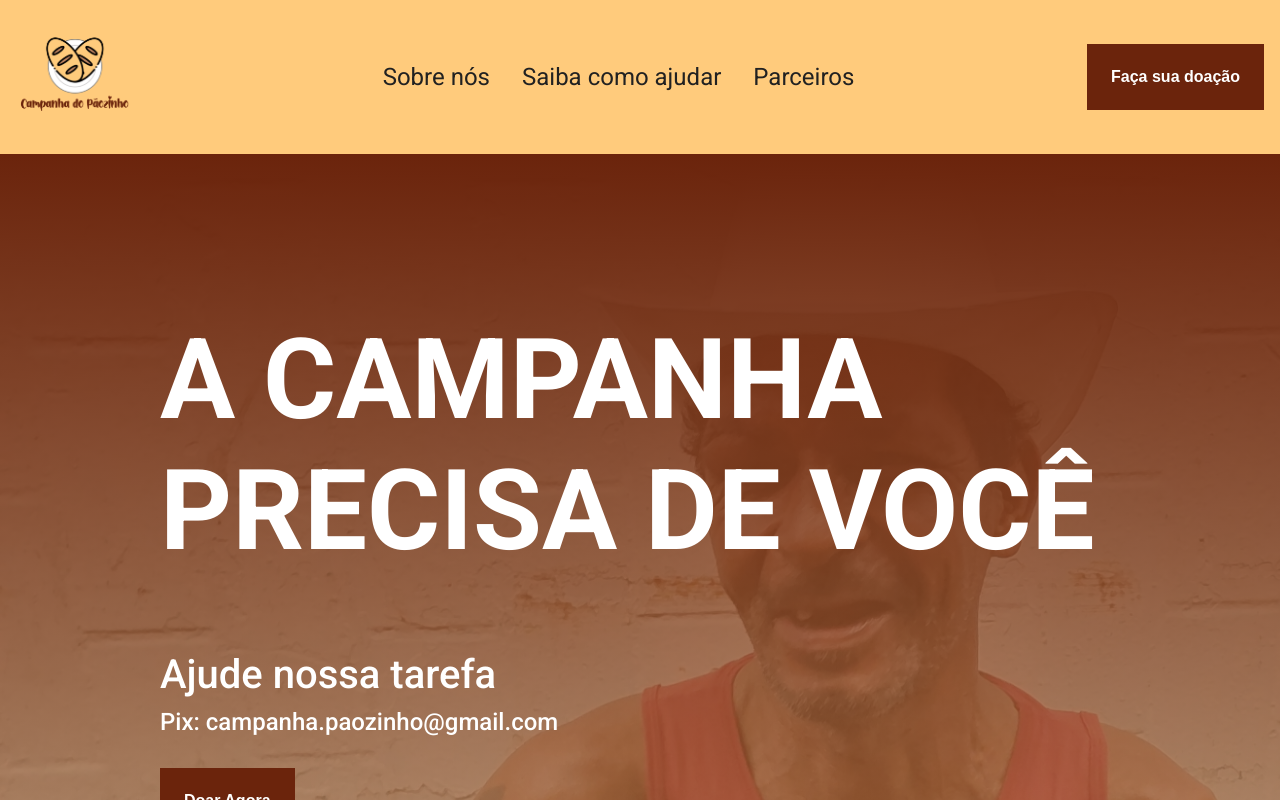
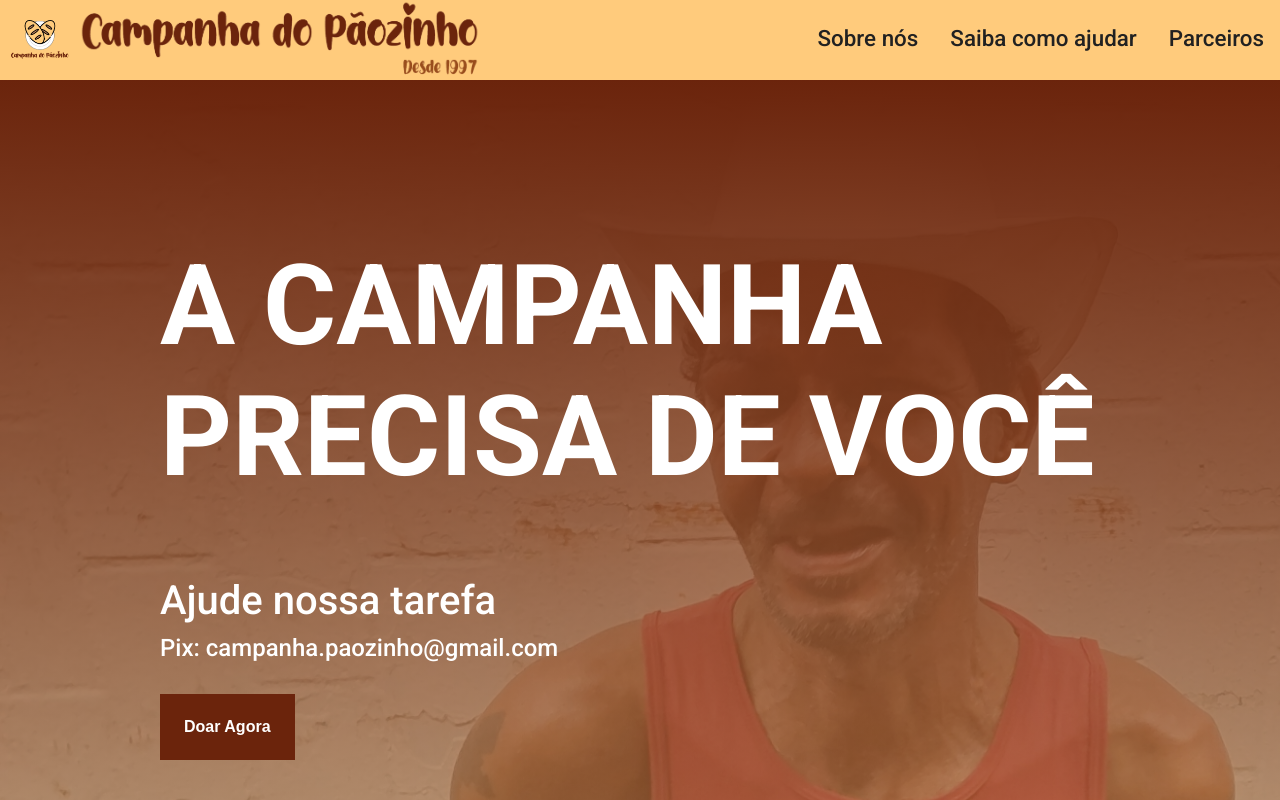
Before and after one commit to Thiagoslds/projeto-campanha, a React (Vite) app in the folder projeto-campanha/: page / in a window 1280 px wide. Shown: the top 800 px of the page. Built offline with nearby package versions, Linux system fonts and the light colour scheme.

Commit message:
7#-Melhoria-visual

```diff
--- a/projeto-campanha/src/components/Banner.jsx
+++ b/projeto-campanha/src/components/Banner.jsx
@@ -1,11 +1,21 @@
+import { useRef } from "react";
+import ModalDoacao from "./ModalDoacao";
+
 export default function Banner() {
+    const dialogModal = useRef();
+
+    function handleClick() {
+        dialogModal.current.showModal();
+    }
+
     return (
         <>
+            <ModalDoacao ref={dialogModal} valuePix={0} />
             <div id="banner">
                 <h1>A CAMPANHA PRECISA DE VOCÊ</h1>
                 <h3>Ajude nossa tarefa</h3>
                 <h4>Pix: campanha.paozinho@gmail.com</h4>
-                <button className="button-red">Doar Agora</button>
+                <button onClick={handleClick} className="button-red">Doar Agora</button>
             </div>
         </>
     );
--- a/projeto-campanha/src/components/Header.jsx
+++ b/projeto-campanha/src/components/Header.jsx
@@ -1,28 +1,28 @@
 import logoCampanha from '../assets/logo-campanha.png'
+import letraCampanha from '../assets/letra-campanha.png'
 
 export default function Header() {
     return (
         <>
             <div id="header">
-                <div className="header-logo">
+                <div className="header-image">
                     <a href="/">
-                        <img src={logoCampanha} alt="Logo da Campanha do Pãozinho"></img>
+                        <img className="header-image-logo" src={logoCampanha} alt="Logo da Campanha do Pãozinho"></img>
+                        <img className="header-image-letter" src={letraCampanha} alt="Letra da Campanha do Pãozinho"></img>
                     </a>
                 </div>
+
                 <nav className="header-menu">
                     <a href="/">
-                        <p>Sobre nós</p>
+                        Sobre nós
                     </a>
                     <a href="/">
-                        <p>Saiba como ajudar</p>
+                        Saiba como ajudar
                     </a>
                     <a href="/">
-                        <p>Parceiros</p>
+                        Parceiros
                     </a>
                 </nav>
-                <div className="header-button">
-                    <button className="button-red">Faça sua doação</button>
-                </div>
             </div>
         </>
     );
--- a/projeto-campanha/src/components/ModalDoacao.jsx
+++ b/projeto-campanha/src/components/ModalDoacao.jsx
@@ -3,6 +3,7 @@ import pix20 from "../assets/pix-20.jpeg";
 import pix50 from "../assets/pix-50.jpeg";
 import pix100 from "../assets/pix-100.jpeg";
 import pix200 from "../assets/pix-200.jpeg";
+import pix0 from "../assets/pix-0.jpeg";
 
 
 const modalDoacao = forwardRef(
@@ -28,6 +29,8 @@ const modalDoacao = forwardRef(
                 linePixPaste = "00020126490014br.gov.bcb.pix0127campanha.paozinho@gmail.com5204000053039865406200.005802BR5925Vanessa Souza Lopes Silve6009Sao Paulo62070503***63042ED2";
                 break;
             default:
+                valuePixDefault = pix0;
+                linePixPaste = "00020126490014br.gov.bcb.pix0127campanha.paozinho@gmail.com5204000053039865802BR5925Vanessa Souza Lopes Silve6009Sao Paulo62070503***63046017";
                 break;
         }
 
@@ -41,7 +44,7 @@ const modalDoacao = forwardRef(
                 <p>É só apontar a câmera do seu celular para ler o QR Code!</p>
                 <img src={valuePixDefault} alt="QR-Code de pix" />
                 <p>Ou, se preferir, clique e copie a chave PIX abaixo:</p>
-                <p class="modal-doacao-line" onClick={() => { copyText(linePixPaste) }}>{linePixPaste}</p>
+                <p className="modal-doacao-line" onClick={() => { copyText(linePixPaste) }}>{linePixPaste}</p>
                 <form method="dialog">
                     <button className="button-red">Fechar</button>
                 </form>
--- a/projeto-campanha/src/index.css
+++ b/projeto-campanha/src/index.css
@@ -22,30 +22,34 @@ body {
   background-color: #FFCB7C;
   display: flex;
   justify-content: space-between;
+  height: 5rem;
 }
 
 .header-menu {
   display: flex;
   align-items: center;
-  font-size: 1.5rem;
+  font-size: 1.4rem;
+  font-weight: 500;
 }
 
 .header-menu a {
   margin: 1rem;
   text-decoration: none;
   color: #212121;
+  height: 30px;
 }
 
-.header-logo img {
-  width: 150px;
+.header-menu a:hover {
+  color: #6B240C;
 }
 
-.header-button {
-  display: flex;
-  align-items: center;
-  margin-right: 1rem;
+.header-image-logo {
+  width: 5rem;
 }
 
+.header-image-letter {
+  width: 25rem;
+}
 
 /*Banner*/
 #banner {
```
Also changed, not shown: projeto-campanha/src/assets/letra-campanha.png (added), projeto-campanha/src/assets/pix-0.jpeg (added).
